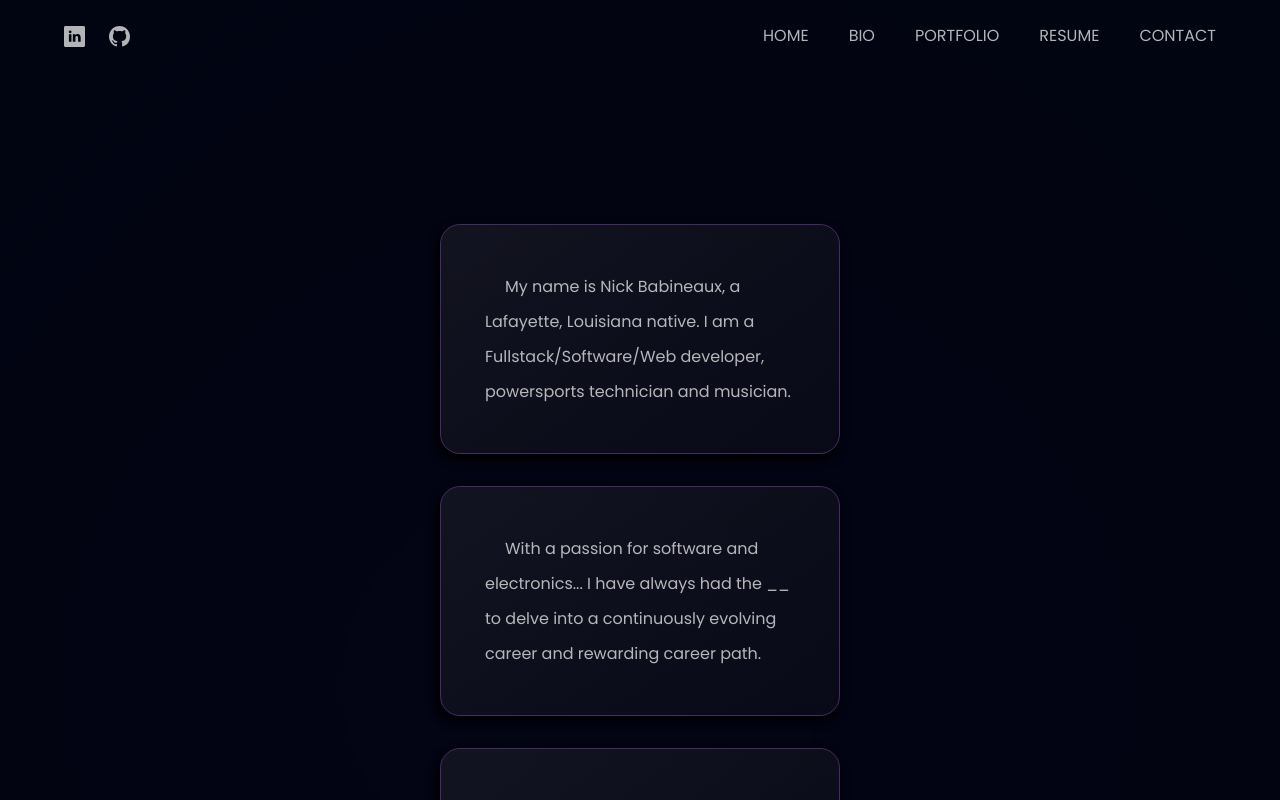
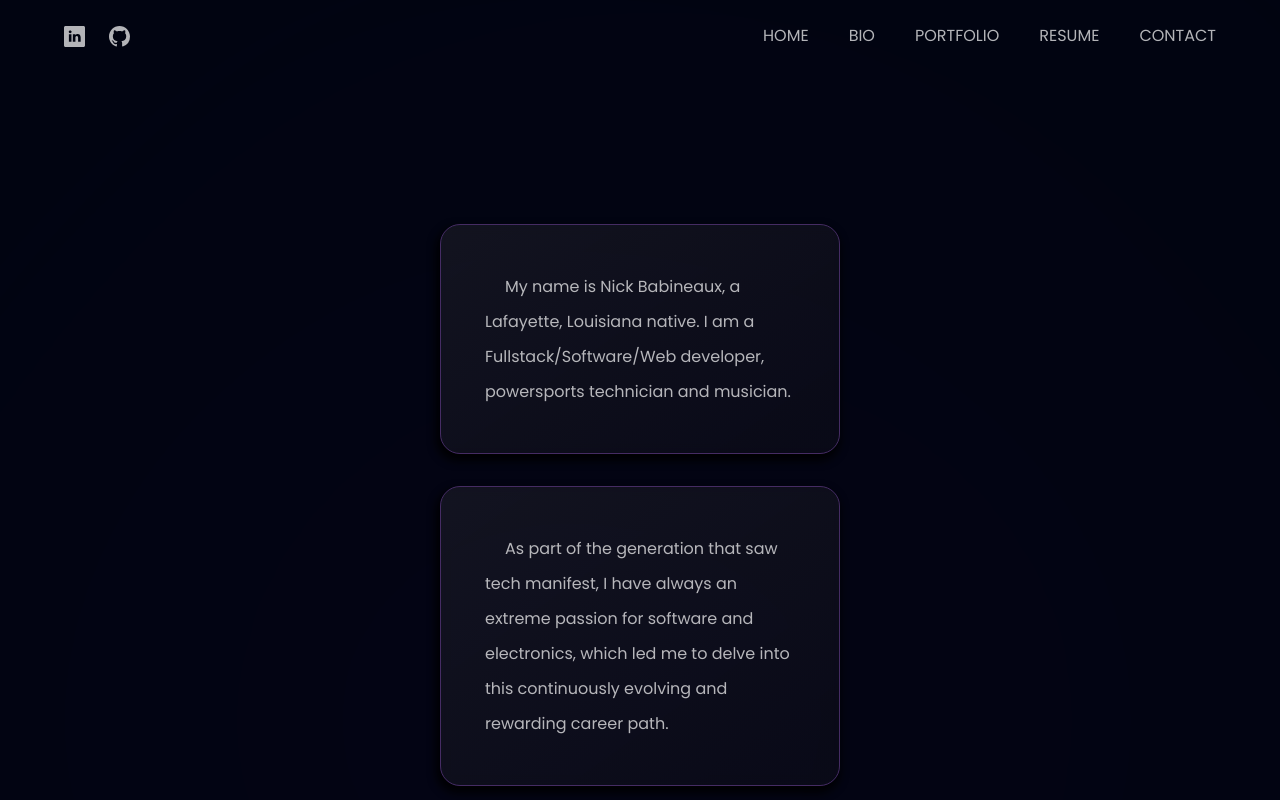
Before and after one commit to NicBab/resume-portfolio, a React (Vite) app: page /bio in a window 1280 px wide. Shown: the top 800 px of the page. Built offline with nearby package versions, Linux system fonts and the light colour scheme.

Commit message:
bio comp update

```diff
--- a/src/constants/bio-data/bio-data-index.js
+++ b/src/constants/bio-data/bio-data-index.js
@@ -5,7 +5,7 @@ export const bioData = [
     },
     {
         id: 2,
-        content: "With a passion for software and electronics... I have always had the __ to delve into a continuously evolving career and rewarding career path."
+        content: "As part of the generation that saw tech manifest, I have always an extreme passion for software and electronics, which led me to delve into this continuously evolving and rewarding career path."
     },
     {
         id: 3,
```
